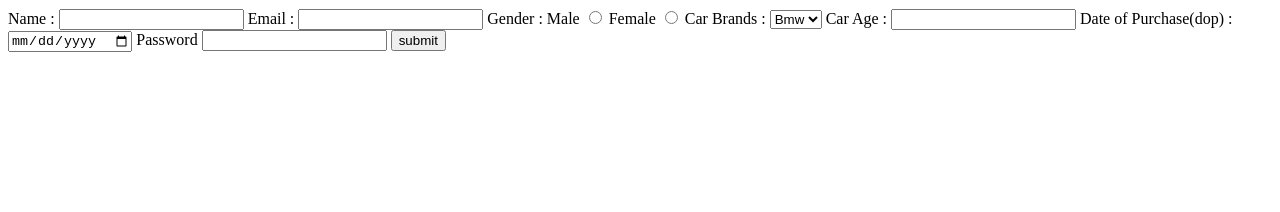
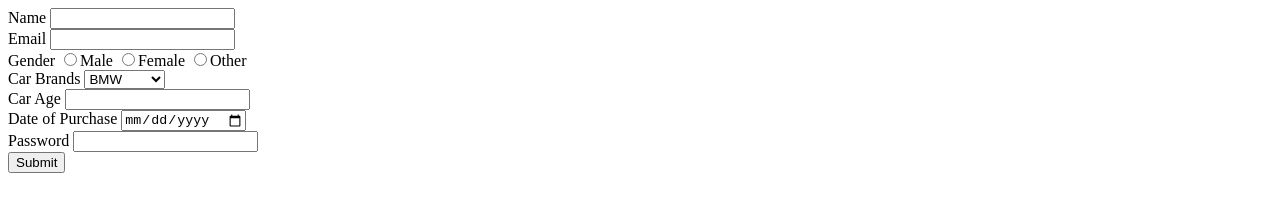
Before and after one commit to acciojob/car-insurance-form-prudhvigana, a website: page main.html in a window 1280 px wide. Drawn offline with Linux system fonts and the light colour scheme.

Commit message:
created a submission

```diff
--- a/main.html
+++ b/main.html
@@ -8,37 +8,36 @@
 
 <body>
 	<!-- the entire body must be written by student -->
-	<form method="post">
-      <label for="name">Name : </label>
-      <input type="text" id="name" name="username" required />
-
-      <label for="email">Email : </label>
-      <input type="email" id="email" required />
-
-      <label>Gender : </label>
-      <label id="male">Male</label>
-      <input type="radio" name="gender" id="male" required />
-      <label id="female">Female</label>
-      <input type="radio" name="gender" id="female" required />
-
-      <label for="cars">Car Brands : </label>
-      <select id="cars">
-        <option value="bmw">Bmw</option>
-        <option value="bmw">Bmw</option>
-        <option value="bmw">Bmw</option>
-      </select>
-
-      <label for="carage">Car Age : </label>
-      <input type="number" id="carage" />
-
-      <label for="dop">Date of Purchase(dop) : </label>
-      <input type="date" id="dop" required />
-
-      <label for="password">Password</label>
-      <input type="password" id="password" required />
-
-      <button type="submit" form="form1" value="">submit</button>
-    </form>
+	<form method = "post">
+		<label for = "name">Name</label>
+		<input type = "text" id = "name" required>
+		<br>
+		<label for = "email">Email</label>
+		<input type = "email" id = "email" required>
+		<br>
+		<label for = "gender">Gender</label>
+		<input type = "radio" name = "gender" value = "male" required>Male
+		<input type = "radio" name = "gender" value = "female" required>Female
+		<input type = "radio" name = "gender" value = "other" required>Other
+		<br>
+		<label for = "cars">Car Brands</label>
+		<select id = "cars">
+			<option value = "bmw">BMW</option>
+			<option value = "audi">Audi</option>
+			<option value = "mercedez">Mercedez</option>
+		</select>
+		<br>
+		<label for = "carage">Car Age</label>
+		<input type = "number" id = "carage" required>
+		<br>
+		<label for = "dop">Date of Purchase</label>
+		<input type = "date" id = "dop" required>
+		<br>
+		<label for = "password">Password</label>
+		<input type = "password" id = "password" required>
+		<br>
+		<button type = "submit">Submit</button>
+	</form>
     <script type="text/javascript" src="./script.js">
 </script>
 
```
